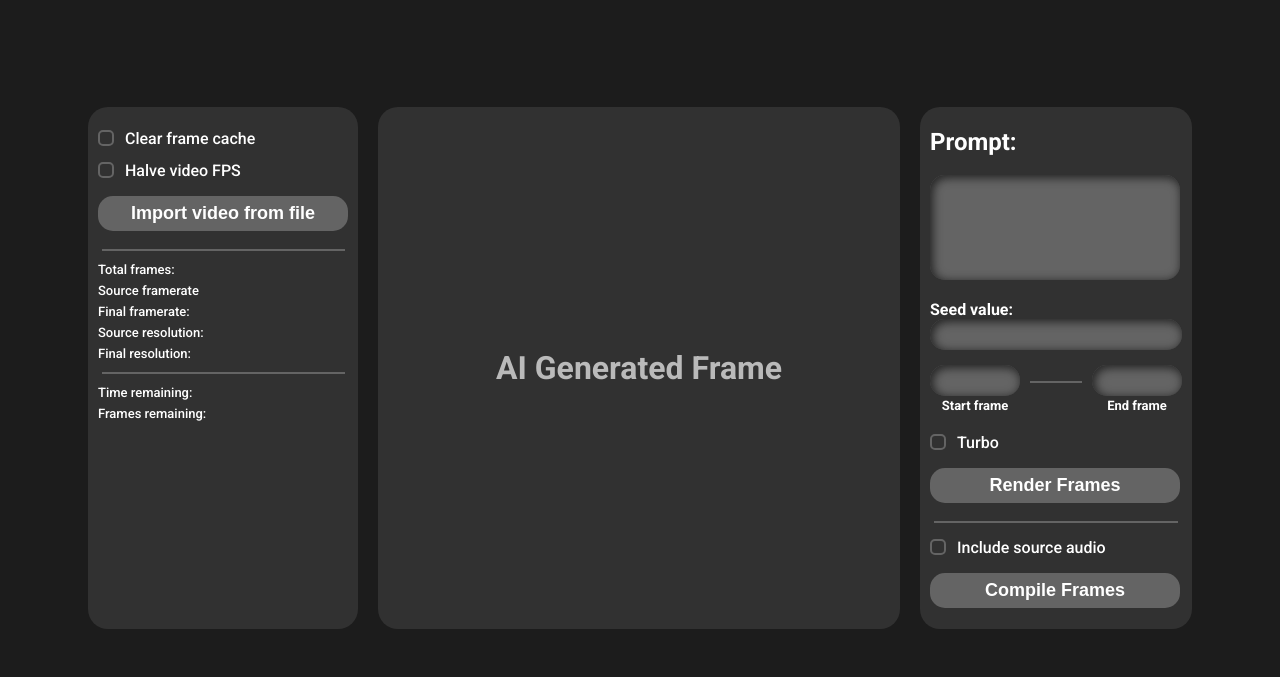
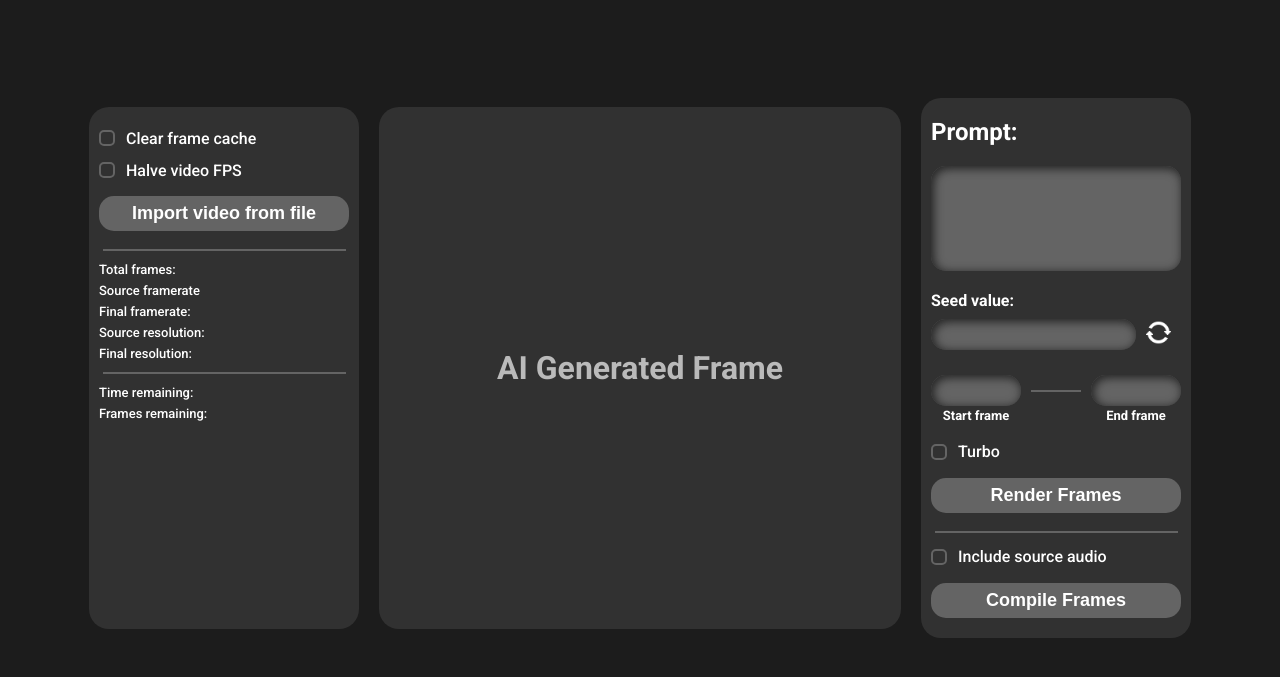
Before and after one commit to LukeMole/AI-Video-Filter, a Flask app: page / in a window 1280 px wide. Shown: the top 677 px of the page. Run offline with Flask 3, Linux system fonts and the light colour scheme.

Commit message:
added refresh arrows

```diff
--- a/templates/index.html
+++ b/templates/index.html
@@ -44,7 +44,10 @@
             <textarea class="prompt" name="prompt" rows="5", required ></textarea>
 
             <h3 class="seed-heading">Seed value:</h3>
-            <input class="seed-number" type="number">
+            <div class="seed-container">
+                <input class="seed-number" type="number">
+                <button class="refresh-button"><img class="refresh-arrow" src="refreshArrow.png"></button>
+            </div>
             <div class="frame-select">
                 <div>
                     <input class="frame" type="number">
--- a/templates/style.css
+++ b/templates/style.css
@@ -48,6 +48,7 @@ button{
     padding: 7px 20px;
     margin: 10px 10px;
     transition: background-color 0.3s ease;
+    cursor: pointer;
 }
 
 button:hover{
@@ -126,7 +127,7 @@ label {
 }
 
 .seed-number {
-    min-width: 230px;
+    max-width: 185px;
 }
 
 .frame-select{
@@ -191,3 +192,26 @@ input[type="number"], textarea{
     margin: 3px 10px;
     font-size: small;
 }
+
+.refresh-arrow{
+    filter: invert(1) brightness(1) saturate(100%);
+    max-width: 25px;
+}
+
+.refresh-button{
+    background-color: inherit;
+    padding: 0px 0px;
+
+}
+
+.seed-container{
+    display: flex;
+    align-items: center;
+    flex-direction: row;
+    transition: transform 10s ease-in-out;
+}
+
+.refresh-button:hover{
+    background-color: inherit;
+    transform: scale(115%);
+}
```
Also changed, not shown: templates/refreshArrow.png (added).
